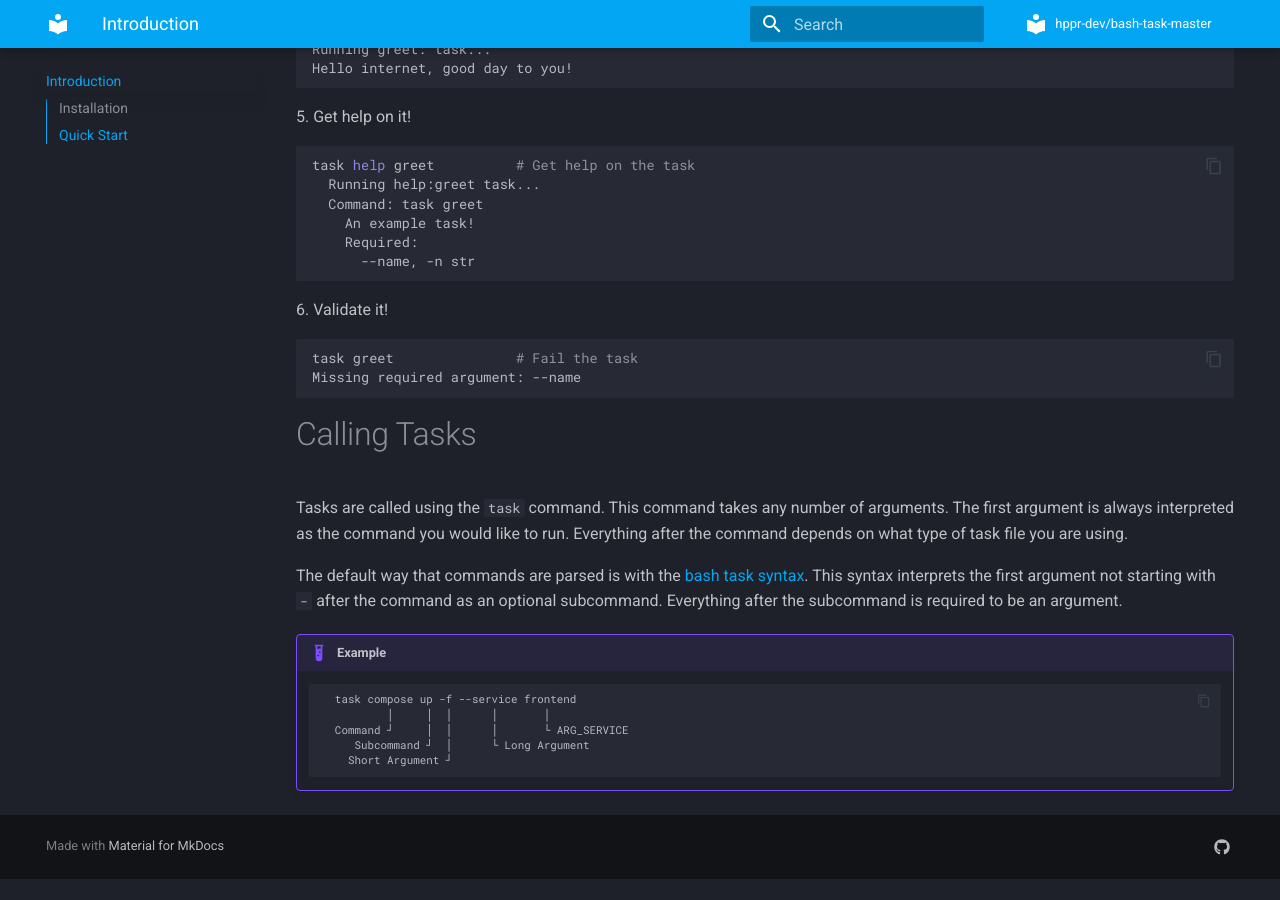
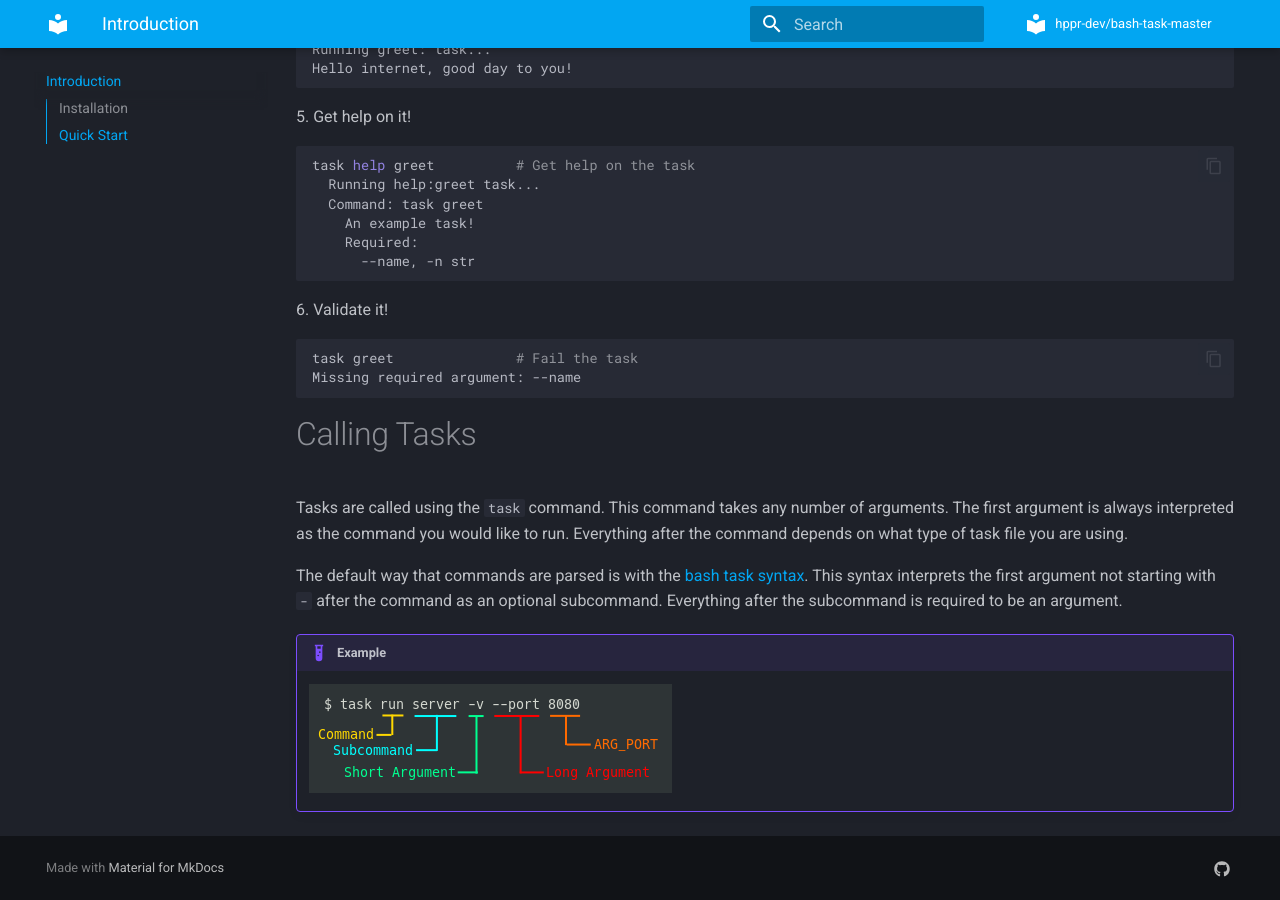
Before and after one commit to hppr-dev/docs-bash-task-master, an MkDocs documentation site: the page built from docs/index.md, in a window 1280 px wide and 900 px high, scrolled down 1718 px. Built offline with MkDocs 1.6.1 and Material for MkDocs 9.7.7, drawn with Linux system fonts in a browser that asks for light colours; comment, search, counter and statistics services are not loaded; before the commit the page ends 2597 px from its top, so only the background shows below that.

Commit message:
Update task example to use and image

````diff
--- a/docs/index.md
+++ b/docs/index.md
@@ -124,13 +124,4 @@ Everything after the subcommand is required to be an argument.
 
 
 !!! example
-    ```
-
-      task compose up -f --service frontend
-              │     │  │      │       │
-      Command ┘     │  │      │       └ ARG_SERVICE
-         Subcommand ┘  │      └ Long Argument
-        Short Argument ┘
-
-
-    ```
+    ![Task Call](assets/task-examplepic.png)
````
Also changed, not shown: docs/assets/task-examplepic.png (added).
